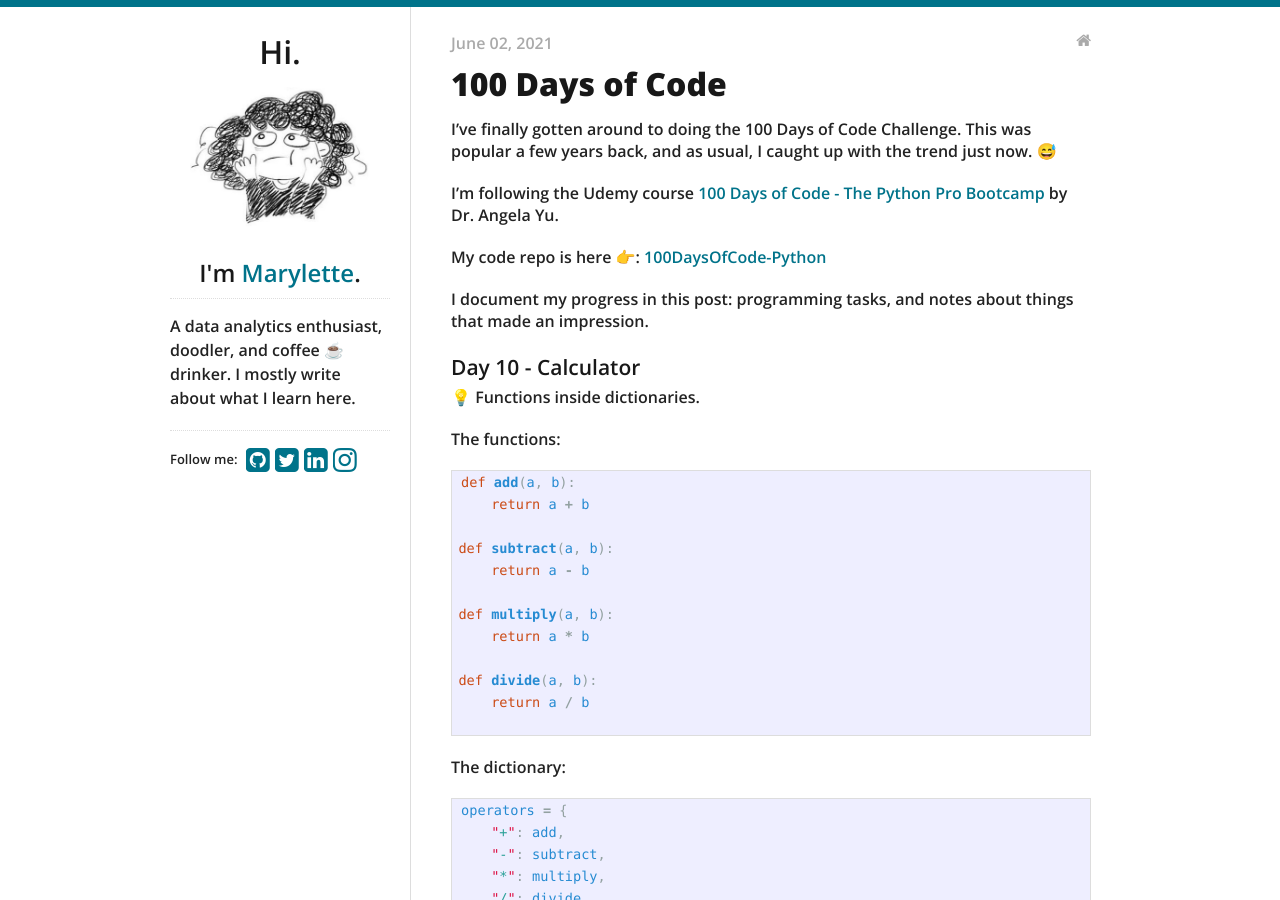
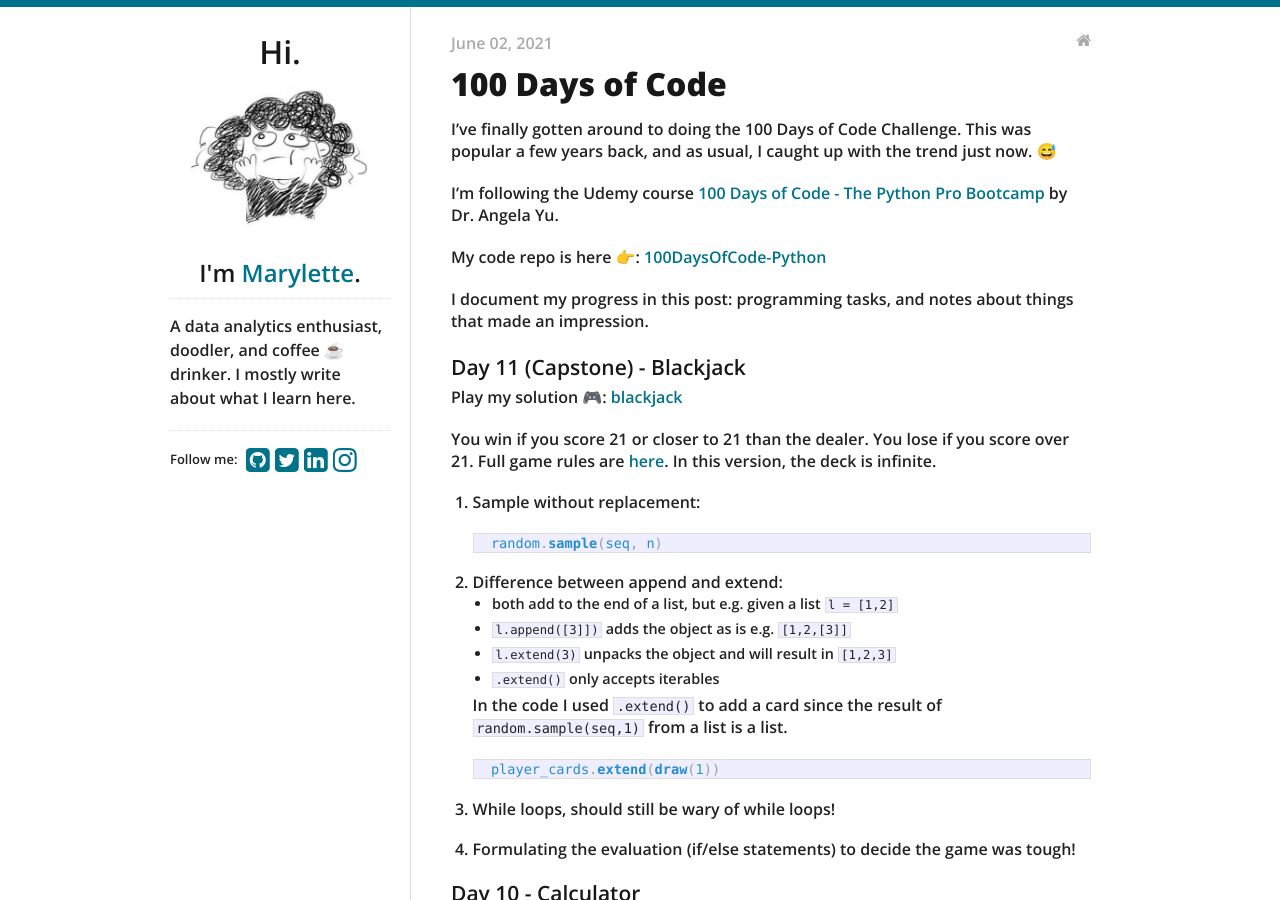
Before and after one commit to maryletteroa/maryletteroa.github.io, a Jekyll site: the page built from _posts/2021-06-02-hundred-days-of-python.md, in a window 1280 px wide and 900 px high. Built offline with Jekyll 4.4.1, drawn with Linux system fonts in a browser that asks for light colours.

Commit message:
update post

````diff
--- a/_posts/2021-06-02-hundred-days-of-python.md
+++ b/_posts/2021-06-02-hundred-days-of-python.md
@@ -12,6 +12,33 @@
 My code repo is here 👉: [100DaysOfCode-Python](https://github.com/maryletteroa/100DaysOfCode-Python)
 
 I document my progress in this post: programming tasks, and notes about things that made an impression.
+
+#### Day 11 (Capstone) - Blackjack
+
+Play my solution 🎮: [blackjack](https://replit.com/@maryletteroa/blackjack)
+
+You win if you score 21 or closer to 21 than the dealer. You lose if you score over 21. Full game rules are [here](https://bicyclecards.com/how-to-play/blackjack/). In this version, the deck is infinite.
+
+1. Sample without replacement:
+
+    ```python
+    random.sample(seq, n)
+```
+2. Difference between append and extend:
+    - both add to the end of a list, but e.g. given a list `l = [1,2]`
+    - `l.append([3]])` adds the object as is e.g. `[1,2,[3]]`
+    - `l.extend(3)` unpacks the object and will result in `[1,2,3]`
+    - `.extend()` only accepts iterables
+
+    In the code I used `.extend()` to add a card since the result of `random.sample(seq,1)` from a list is a list.
+
+    ```python
+    player_cards.extend(draw(1))
+    ```
+
+3. While loops, should still be wary of while loops!
+
+4. Formulating the evaluation (if/else statements) to decide the game was tough!
 
 
 #### Day 10 - Calculator
````
Also changed, not shown: index.html (+12 -12 lines).
